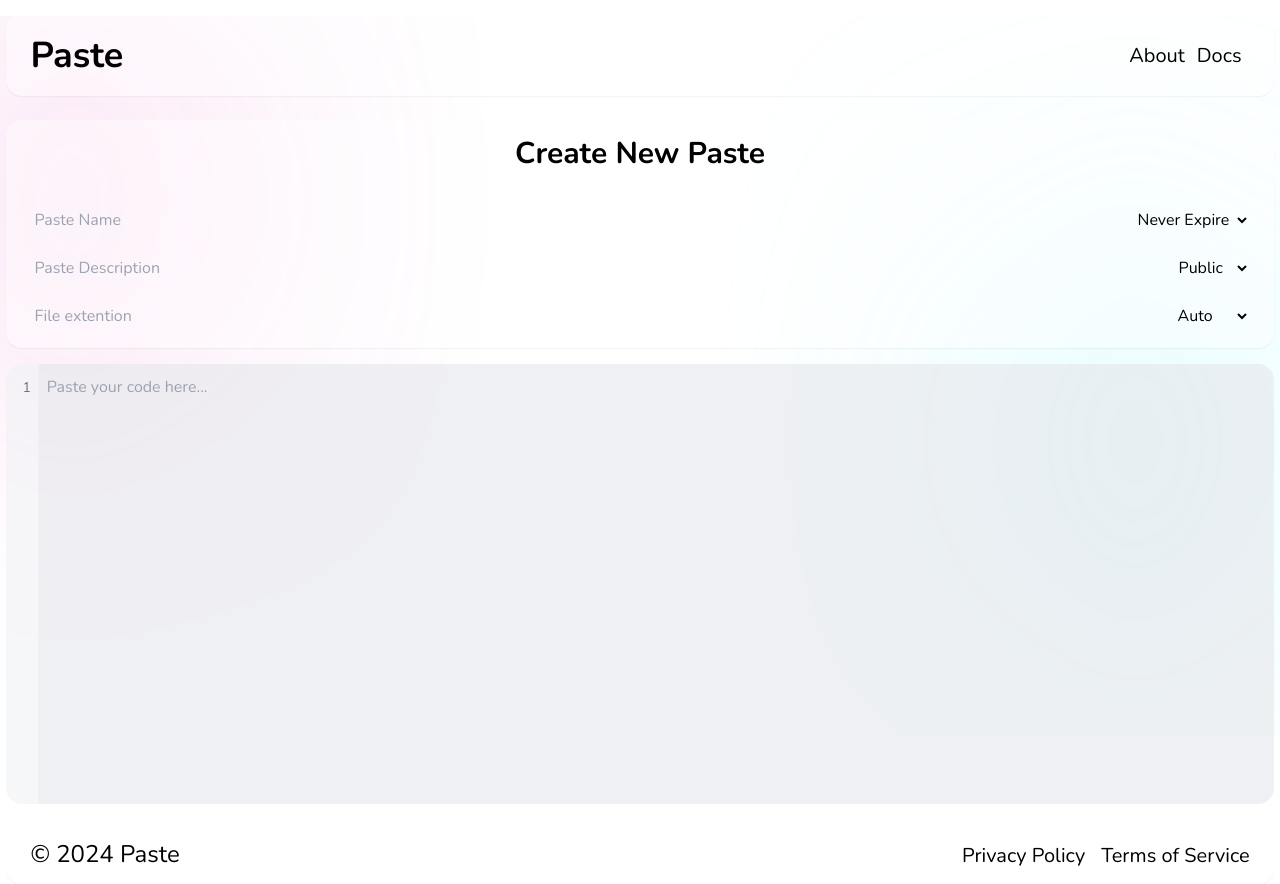
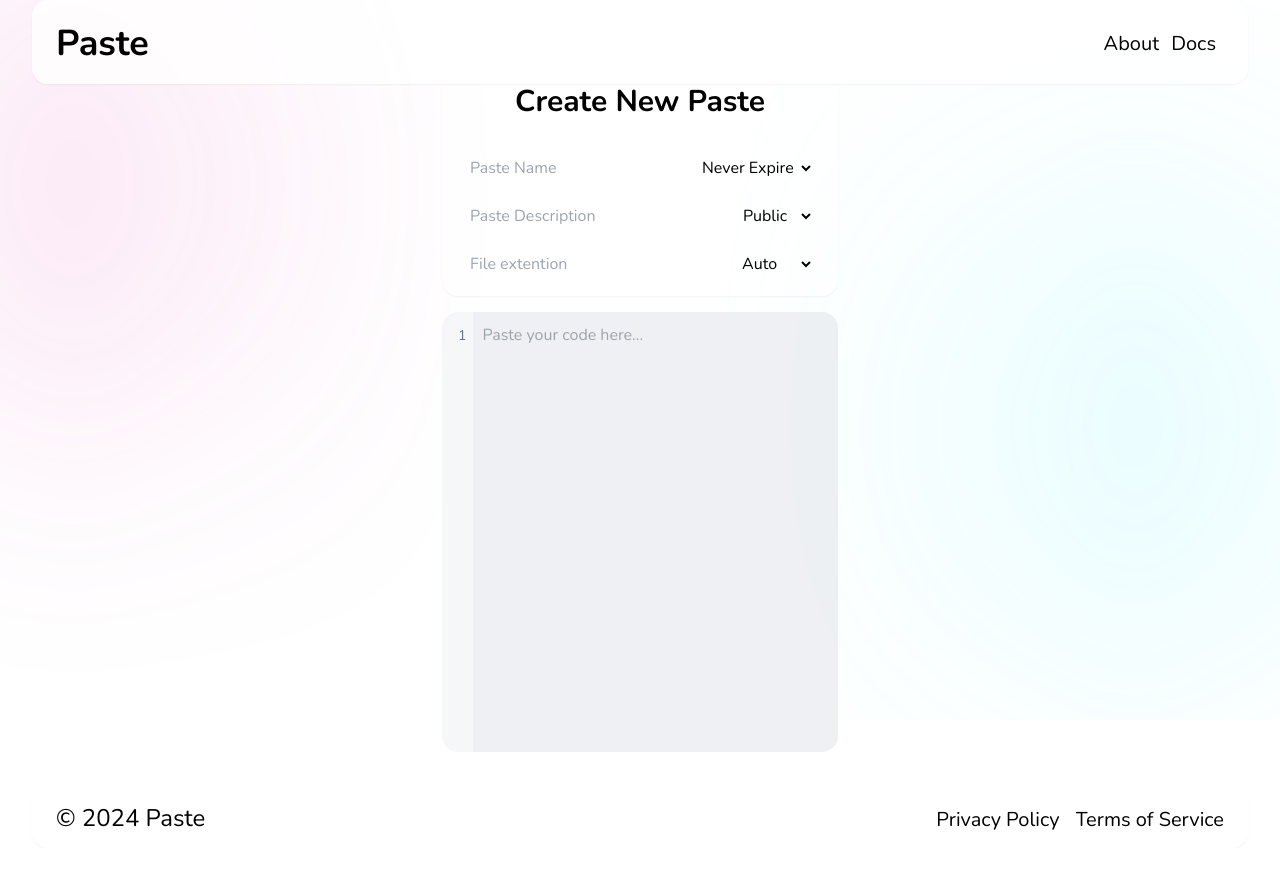
Before and after one commit to Riyadh-Muradi/pastebin, a Next.js app: page /new in a window 1280 px wide. After the commit the page ends 848 px from the top, so only its background shows below. Built offline with nearby package versions, Linux system fonts and the light colour scheme.

Commit message:
New base and layout cleanup

```diff
--- a/src/app/layout.tsx
+++ b/src/app/layout.tsx
@@ -21,7 +21,7 @@ export default function RootLayout({ children }: RootLayoutProps) {
           rel="stylesheet"
         />
       </head>
-      <body className="flex flex-col items-center justify-center space-y-4">
+      <body className="flex h-[100vh] w-full flex-col items-center justify-center gap-8 p-4 md:p-8">
         {/* <ThemeProvider
           attribute="class"
           defaultTheme="system"
--- a/src/app/new/page.tsx
+++ b/src/app/new/page.tsx
@@ -18,7 +18,7 @@ const Page = () => {
       initial={{ opacity: 0 }}
       whileInView={{ opacity: 1 }}
       transition={{ duration: 1, delay: 1, ease: "easeInOut" }}
-      className="flex w-[99%] items-center justify-center pt-[104px] text-center"
+      className="flex w- items-center justify-center text-center"
     >
       <div className="flex w-full flex-col items-center justify-center gap-y-4">
         <div className="flex w-full flex-col gap-y-4 rounded-2xl bg-white/40 px-2 py-4 shadow-sm sm:px-6 md:px-4 lg:px-6">
--- a/src/app/page.tsx
+++ b/src/app/page.tsx
@@ -1,14 +1,16 @@
 "use client";
 import SmoothScroll from "@/components/SmoothScroll";
 import Hero from "@/pages/Hero";
+import Footer from "@/pages/layout/Footer";
+import Navbar from "@/pages/layout/Navbar";
 import Page from "@/pages/Page";
 
 export default function Home() {
   return (
     <SmoothScroll>
-      <main className="flex w-full flex-col items-center justify-center pt-[104px]">
+      <main className="flex w-full flex-1 flex-col items-start justify-center">
         <Hero />
-        {/* <Page /> */}
+        <Page />
       </main>
     </SmoothScroll>
   );
--- a/src/pages/Hero.tsx
+++ b/src/pages/Hero.tsx
@@ -23,7 +23,7 @@ const Hero = () => {
   };
 
   return (
-    <section className="flex h-full w-[99%] items-center justify-between">
+    <section className="flex h-full w-full items-center justify-between">
       {/* Text Content */}
       <div className="flex max-w-4xl flex-col justify-center space-y-4 rounded-2xl bg-white/40 px-2 py-4 shadow-sm sm:px-6 md:px-4 lg:px-6">
         <h1 className="text-5xl tracking-tight text-black sm:text-7xl">
--- a/src/pages/Page.tsx
+++ b/src/pages/Page.tsx
@@ -7,7 +7,7 @@ const Page = () => {
       initial={{ opacity: 0 }}
       whileInView={{ opacity: 1 }}
       transition={{ duration: 1, delay: 1, ease: "easeInOut" }}
-      className="flex h-[100vh] z-20 items-center justify-center text-center text-7xl"
+      className="z-20 flex h-[100vh] w-full items-center justify-center text-center text-7xl"
     >
       Page
     </motion.div>
--- a/src/pages/layout/Footer.tsx
+++ b/src/pages/layout/Footer.tsx
@@ -6,7 +6,7 @@ import React from "react";
 
 const Footer = () => {
   return (
-    <footer className="relative bottom-0 z-40 flex w-[99%] items-center justify-between rounded-2xl bg-white/40 px-2 py-4 pb-3 text-2xl shadow-sm sm:px-6 md:px-4 lg:px-6">
+    <footer className="relative bottom-0 z-40 flex w-full items-center justify-between rounded-2xl bg-white/80 px-2 py-4 pb-3 text-2xl shadow-sm sm:px-6 md:px-4 lg:px-6">
       <div className="flex flex-1 justify-start font-normal">© 2024 Paste</div>
 
       <div className="flex flex-1 justify-end space-x-4 text-xl">
--- a/src/pages/layout/Navbar.tsx
+++ b/src/pages/layout/Navbar.tsx
@@ -34,9 +34,9 @@ const Navbar = () => {
         } as Variants
       }
       transition={{ duration: 0.2 }}
-      className="fixed top-0 z-10 flex w-[99%] justify-center pt-3"
+      className="sticky top-0 z-10 w-full"
     >
-      <nav className="flex w-full items-center justify-between gap-3 rounded-2xl bg-white/40 px-2 py-4 text-center shadow-sm sm:px-6 md:px-4 lg:px-6">
+      <nav className="flex w-full items-center justify-between gap-3 rounded-2xl bg-white/80 px-2 py-4 text-center shadow-sm sm:px-6 md:px-4 lg:px-6">
         <Link href={"./"} className="text-4xl font-bold">
           <ButtonFlip
             title="Paste"
```
